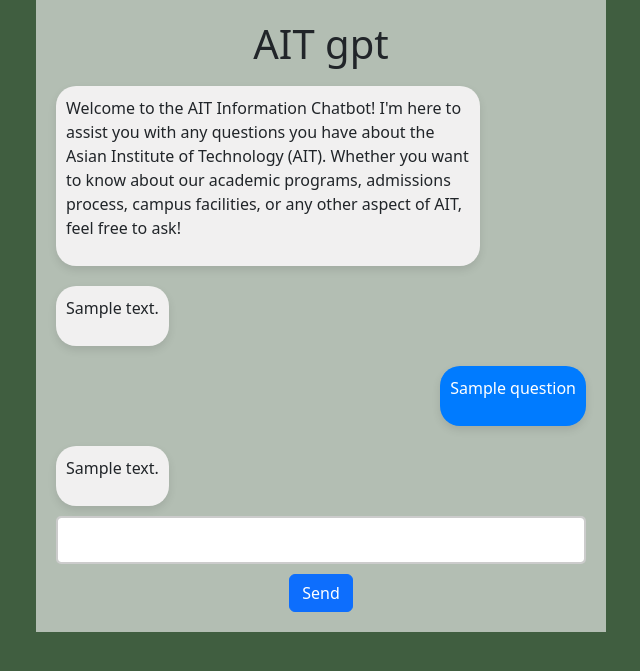
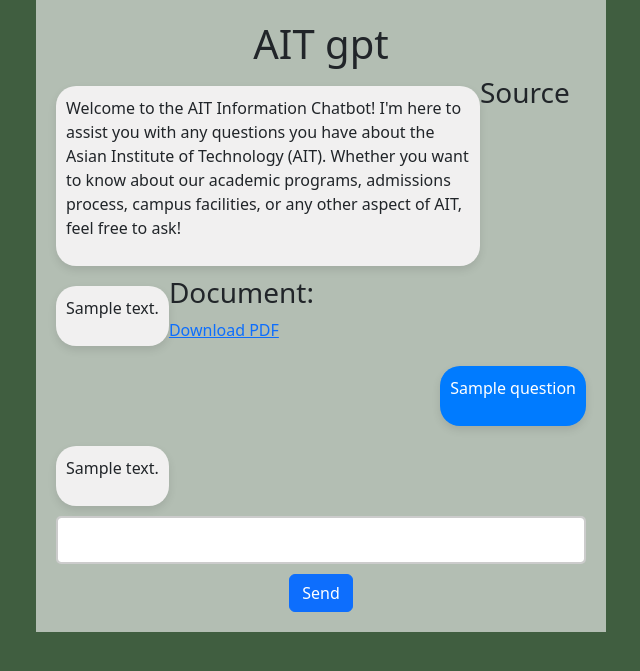
Before and after one commit to KaungHtetCho-22/NLP-A7, a Flask app: template app/templates/index.html in a window 1280 px wide. Shown: the top 671 px of the page, without its empty margins (319-959 px from the left). Run offline with Flask 3, Linux system fonts and the light colour scheme; the template is opened without the code that fills it: most values are stand-ins (such as "Sample title", 1, 10 or a date in 2020); parts of the project's set-up code (start-up, migrations or seed data) failed here and were passed over.

Commit message:
update README and html

```diff
--- a/app/app.py
+++ b/app/app.py
@@ -1,4 +1,4 @@
-from flask import Flask, render_template, request
+from flask import Flask, render_template, request, send_file
 from utils import load_conversational_chain, perform_inference
 
 app = Flask(__name__)
@@ -6,17 +6,19 @@
 # Path to the saved conversational chain pickle file
 chain_path = '../models/conversational_chain.pkl'
 
+# Path to the single PDF document
+pdf_path = '../docs/ait_paragraphs.pdf'
+
 # Load the conversational chain
 chain = load_conversational_chain(chain_path)
 
 @app.route('/', methods=['GET', 'POST'])
 def index():
     global chat_history
-    global source_documents
 
     if request.method == 'GET':
         # Render the initial template if no question has been submitted yet
-        return render_template('index.html', question='', answer='', chat_history='')
+        return render_template('index.html', question='', answer='', chat_history='', pdf_link=pdf_path)
 
     if request.method == 'POST':
         # Get the user's question from the form
@@ -29,14 +31,13 @@
         question = response['question']
         answer = response['answer']
         chat_history = response['chat_history']
-        # source_documents = response['source_documents']
 
         # Render the template with the response data
-        return render_template('index.html', question=question, answer=answer, chat_history=chat_history)
+        return render_template('index.html', question=question, answer=answer, chat_history=chat_history, pdf_link=pdf_path)
 
-    # Render the template with the response data
-        return render_template('index.html', question=question, answer=answer,
-                               chat_history=chat_history, source_documents=source_documents)
+@app.route('/docs/ait_paragraphs.pdf')
+def download_pdf():
+    return send_file(pdf_path, as_attachment=True)
 
 if __name__ == '__main__':
     app.run(debug=True, host='0.0.0.0', port=8000)
--- a/app/templates/index.html
+++ b/app/templates/index.html
@@ -52,6 +52,10 @@
                         <div class="chat-bubble bot">
                             <p>{{ answer }}</p>
                         </div>
+                        <div class="source-document">
+                            <h3>Source Document:</h3>
+                            <a href="{{ pdf_link }}">Download PDF</a>
+                        </div>
                     {% endif %}
                     <form id="question-form" action="/" method="post">
                         <div class="form-group">
```
Also changed, not shown: README.md, 3 other files.
